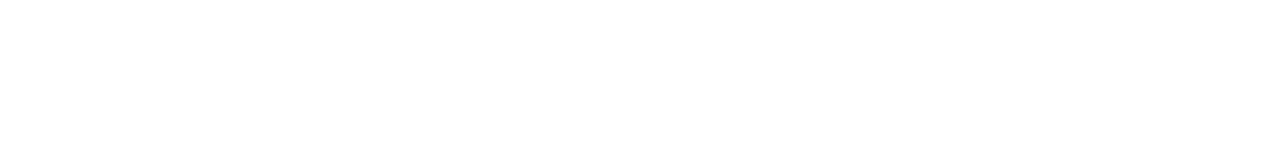
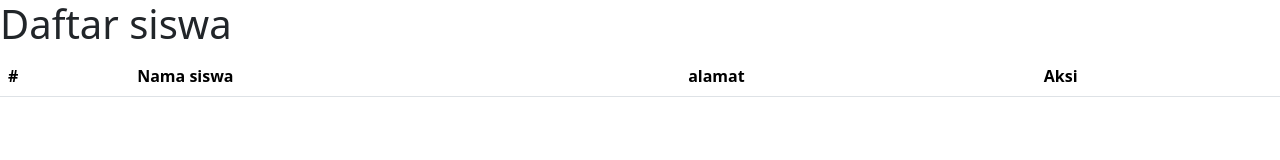
Before and after one commit to Ramdani377/Siswa, a plain HTML site: page index.html in a window 1280 px wide. Drawn offline with nearby package versions, Linux system fonts and the light colour scheme.

Commit message:
menambah tabel daftar siswa

```diff
--- a/index.html
+++ b/index.html
@@ -4,14 +4,29 @@
 <head>
   <meta charset="UTF-8">
   <meta name="viewport" content="width=device-width, initial-scale=1">
-  <title>Daftar Produk</title>
+  <title>Daftar siswa</title>
   <link href="https://cdn.jsdelivr.net/npm/bootstrap@5.3.2/dist/css/bootstrap.min.css" rel="stylesheet" integrity="sha384-T3c6CoIi6uLrA9TneNEoa7RxnatzjcDSCmG1MXxSR1GAsXEV/Dwwykc2MPK8M2HN" crossorigin="anonymous">
   <script src="https://cdn.jsdelivr.net/npm/bootstrap@5.3.2/dist/js/bootstrap.bundle.min.js" integrity="sha384-C6RzsynM9kWDrMNeT87bh95OGNyZPhcTNXj1NW7RuBCsyN/o0jlpcV8Qyq46cDfL" crossorigin="anonymous"></script>
 
   <script src="https://code.jquery.com/jquery-3.7.1.min.js" integrity="sha256-/JqT3SQfawRcv/BIHPThkBvs0OEvtFFmqPF/lYI/Cxo=" crossorigin="anonymous"></script>
 </head>
 
-</body>
+<body>
+  <h1>Daftar siswa</h1>
+
+  <table class="table" id="daftar-siswa">
+    <thead>
+      <tr>
+        <th scope="col">#</th>
+        <th scope="col">Nama siswa</th>
+        <th scope="col">alamat</th>
+        <th scope="col">Aksi</th>
+      </tr>
+    </thead>
+    <tbody>
+    </tbody>
+  </table>
+
 </body>
 
 </html>
```
Also changed, not shown: Index.html (deleted, +0 -8 lines).
